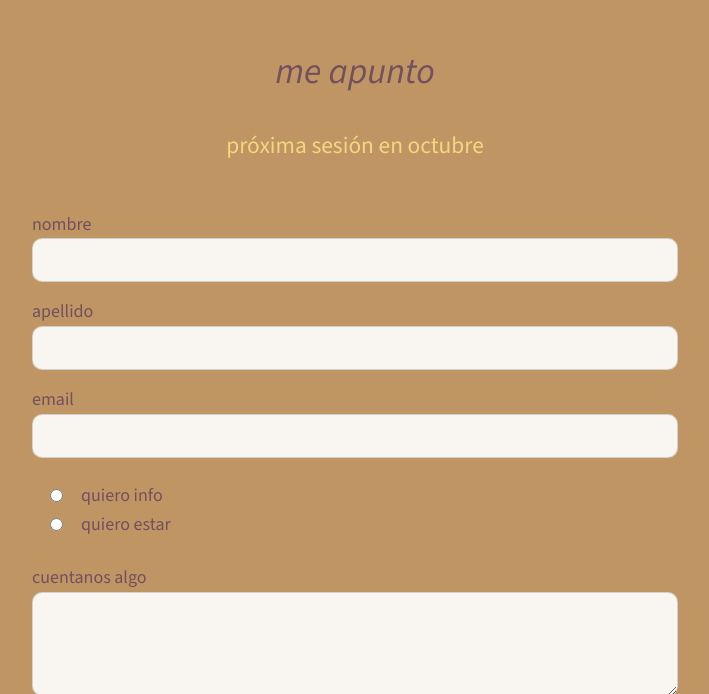
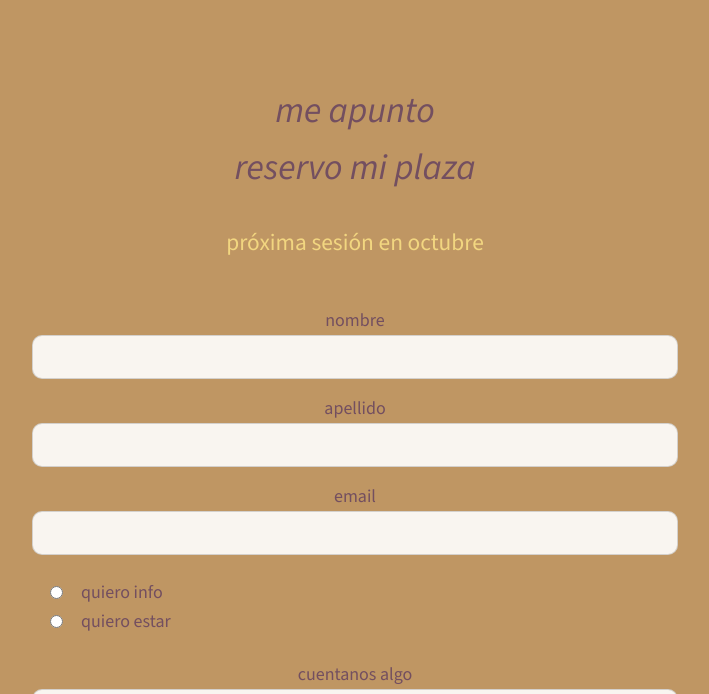
Before and after one commit to nonowelle/test-cafe, a Vue app: page / in a window 1280 px wide. Shown: the part 1966-2660 px from the top of the page, without its empty margins (285-994 px from the left). Built offline with nearby package versions, Linux system fonts and the light colour scheme.

Commit message:
new component structure

```diff
--- a/src/components/Nav.vue
+++ b/src/components/Nav.vue
@@ -52,9 +52,9 @@ const scrollToSection = (sectionId) => {
             </div>
         </div>
         <div ref="secondSection" :class="[{ visible: isOpen }, 'second-section']">
-            <a href="#what" @click="scrollToSection(currentContent.banners[0].sectionId)">{{
+            <a href="#what" @click="scrollToSection(currentContent.sections[0].sectionId)">{{
                 currentContent.navigation.what }}</a>
-            <a href="#how" @click="scrollToSection(currentContent.banners[1].sectionId)">{{
+            <a href="#how" @click="scrollToSection(currentContent.sections[1].sectionId)">{{
                 currentContent.navigation.how }}</a>
             <a href="#imin" @click="scrollToSection(currentContent.boxItems[0].sectionId)">{{
                 currentContent.navigation.imIn }}</a>
--- a/src/components/TextBanner.vue
+++ b/src/components/Section.vue
@@ -1,34 +1,37 @@
 <script setup lang="ts">
 
 
+import Form from '@/components/Form.vue';
 interface TextContentProps {
-    textBanner: {
+    section: {
         title: string;
         subtitle: string;
         description: string;
-        descriptionDeux: string;
+        descriptionDeux?: string;
+        hasForm?: boolean;
     }
 }
 
 const props = defineProps<TextContentProps>();
 
 // Normalize title into a safe, predictable id used by nav anchors
-const bannerId = props.textBanner.title
+const sectionId = props.section.title
     .toLowerCase()
     .replace(/[^a-z0-9]+/g, '')
     .trim();
 </script>
 
 <template>
-    <section class="text-banner" :id="bannerId">
-        <h2>{{ textBanner.title }} <br>{{ textBanner.subtitle }}</h2>
-        <p>{{ textBanner.description }}</p>
-        <p v-if="textBanner.descriptionDeux" v-html="textBanner?.descriptionDeux"></p>
+    <section class="text-section" :id="sectionId">
+        <h2>{{ section.title }} <br>{{ section.subtitle }}</h2>
+        <p>{{ section.description }}</p>
+        <p v-if="section.descriptionDeux" v-html="section?.descriptionDeux"></p>
+        <Form v-if="section.hasForm" />
     </section>
 </template>
 
 <style lang="scss" scoped>
-.text-banner {
+.text-section {
     height: calc(100vh + 136px);
     width: 100%;
     padding: 48px;
--- a/src/content/textContent.ts
+++ b/src/content/textContent.ts
@@ -1,6 +1,6 @@
 export const textContent = {
   en: {
-    banners: [
+    sections: [
       {
         sectionId: "1",
         title: "what?",
@@ -14,7 +14,15 @@ export const textContent = {
         subtitle: "",
         description: "during 90 minutes, a philosopher-mediator takes you through the meanders of thought, based on a film, literature, or any existential or philosophical current topic.",
         descriptionDeux: ""
+      },
+      {
+        sectionId: "3",
+        title: "i'm in",
+        subtitle: "reserve my spot",
+        description: "next session in october",
+        hasForm: true
       }
+
     ],
     navigation: {
       what: "what?",
@@ -22,20 +30,13 @@ export const textContent = {
       imIn: "i'm in",
       contact: "contact"
     },
-    boxItems: [
-      {
-        sectionId: "3",
-        title: "i'm in",
-        subtitle: "reserve my spot",
-        description: "next session in october",
-      }
-    ],
+
     contact: {
       sectionId:"4"
     }
   },
   es: {
-    banners: [
+    sections: [
       {
         sectionId: "1",
         title: "¿qué?",
@@ -49,6 +50,13 @@ export const textContent = {
         subtitle: "",
         description: "durante 90 minutos, un filósofo-mediador os lleva consigo en los meandros del pensamiento, basándose en una obra de cine, de literatura, o en cualquier tema existencial o corriente filosófica.",
         descriptionDeux: ""
+      },
+      {
+        sectionId: "3",
+        title: "me apunto",
+        subtitle: "reservo mi plaza",
+        description: "próxima sesión en octubre",
+        hasForm: true
       }
     ],
     navigation: {
@@ -57,14 +65,7 @@ export const textContent = {
       imIn: "me apunto",
       contact: "contacto"
     },
-    boxItems: [
-      {
-        sectionId: "3",
-        title: "me apunto",
-        subtitle: "reservo mi plaza",
-        description: "próxima sesión en octubre",
-      }
-    ],
+
     contact: {
       sectionId: "4",
     }
--- a/src/views/HomeView.vue
+++ b/src/views/HomeView.vue
@@ -1,8 +1,8 @@
 <script setup lang="ts">
 
-import BoxItem from '@/components/BoxItem.vue';
-import TextBanner from '../components/TextBanner.vue';
-import ScrollButton from '@/components/ScrollButton.vue';
+
+import Section from '../components/Section.vue';
+
 import Contact from '@/components/Contact.vue';
 
 import { useLanguage } from '@/composables/useLanguage';
@@ -15,9 +15,9 @@ const { currentContent } = useLanguage();
 <template>
   <main>
 
-    <TextBanner v-for="(banner, index) in currentContent.banners" :key="index" :textBanner="banner"
-      :id="banner.sectionId" />
-    <BoxItem v-for="(box, index) in currentContent.boxItems" :key="index" :box="box" :id="box.sectionId" />
+    <Section v-for="(section, index) in currentContent.sections" :key="index" :section="section"
+      :id="section.sectionId" />
+
 
     <Contact />
 
```
